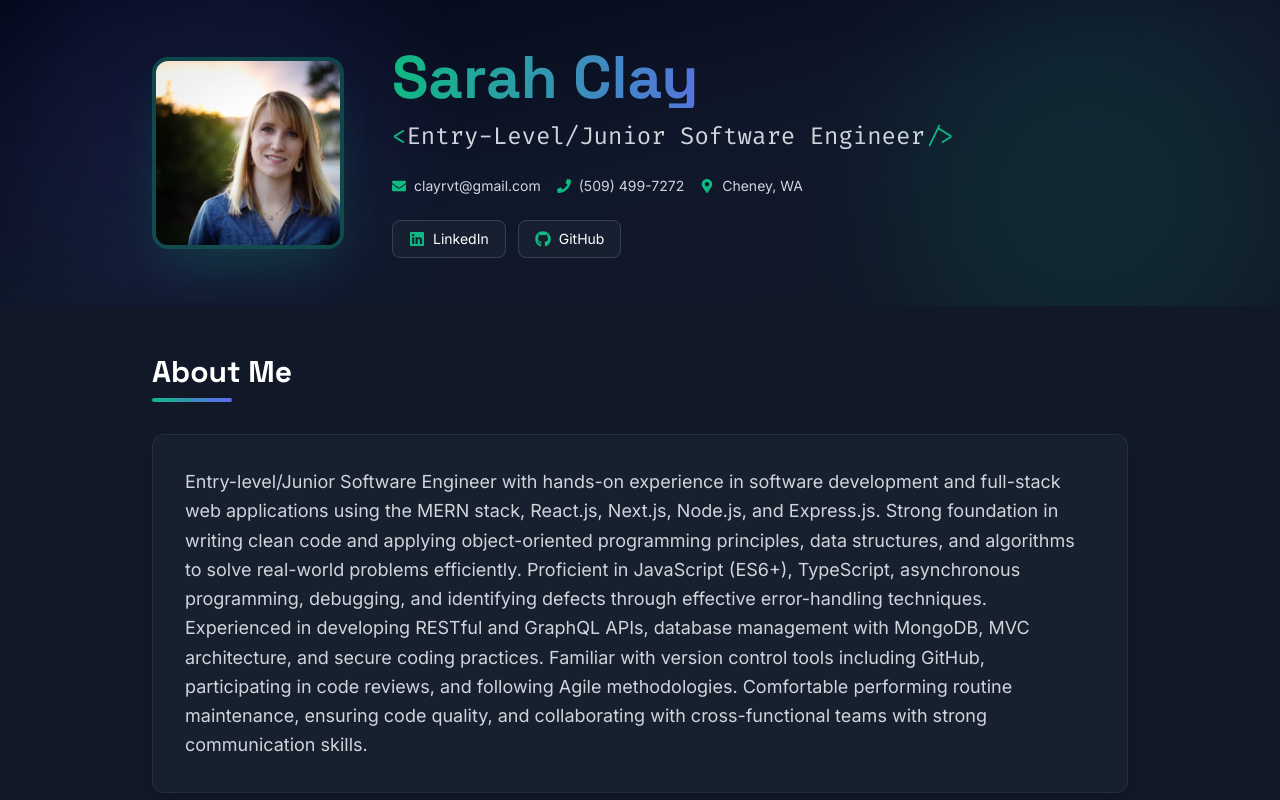
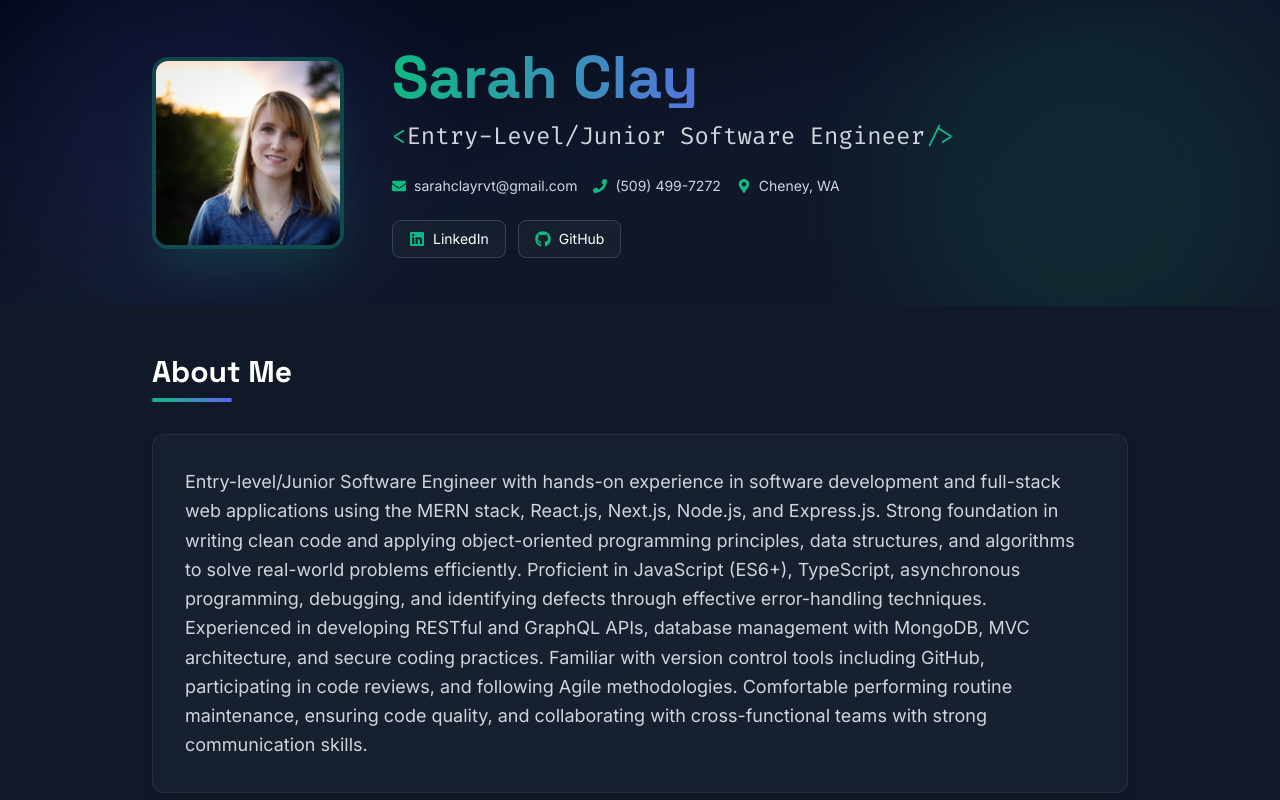
Before and after one commit to Danishsarah/Resume.ts, a React (Vite) app: page / in a window 1280 px wide. Shown: the top 800 px of the page. Built offline with nearby package versions, Linux system fonts and the light colour scheme.

Commit message:
chore: update contact info

```diff
--- a/src/data/resumeData.ts
+++ b/src/data/resumeData.ts
@@ -8,11 +8,11 @@ export const resumeData: ResumeData = {
   personalInfo: {
     name: 'Sarah Clay',
     title: 'Entry-Level/Junior Software Engineer',
-    email: 'clayrvt@gmail.com',
+    email: 'sarahclayrvt@gmail.com',
     phone: '(509) 499-7272',
     location: 'Cheney, WA',
-    linkedin: 'https://www.linkedin.com/in/s-rvt',
-    github: 'https://github.com/Danish-rvt',
+    linkedin: 'www.linkedin.com/in/sarah-clay-rvt',
+    github: 'https://github.com/Danishsarah',
     summary: `Entry-level/Junior Software Engineer with hands-on experience in software development and full-stack web applications using the MERN stack, React.js, Next.js, Node.js, and Express.js. Strong foundation in writing clean code and applying object-oriented programming principles, data structures, and algorithms to solve real-world problems efficiently. Proficient in JavaScript (ES6+), TypeScript, asynchronous programming, debugging, and identifying defects through effective error-handling techniques. Experienced in developing RESTful and GraphQL APIs, database management with MongoDB, MVC architecture, and secure coding practices. Familiar with version control tools including GitHub, participating in code reviews, and following Agile methodologies. Comfortable performing routine maintenance, ensuring code quality, and collaborating with cross-functional teams with strong communication skills.`,
   },
 
```
